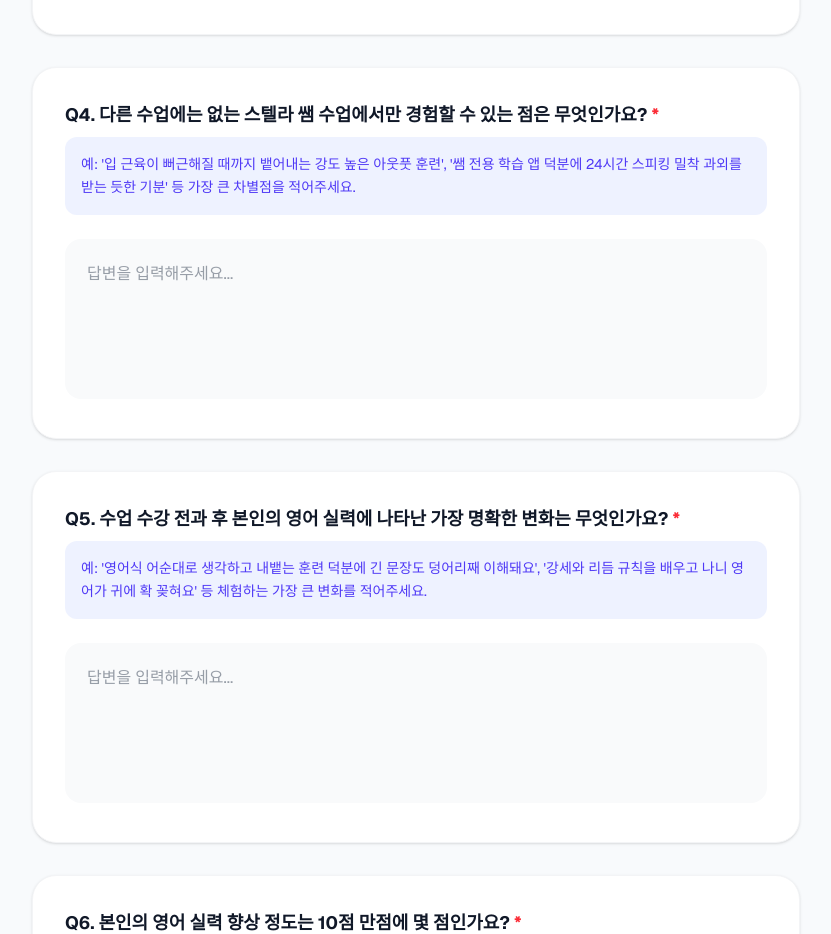
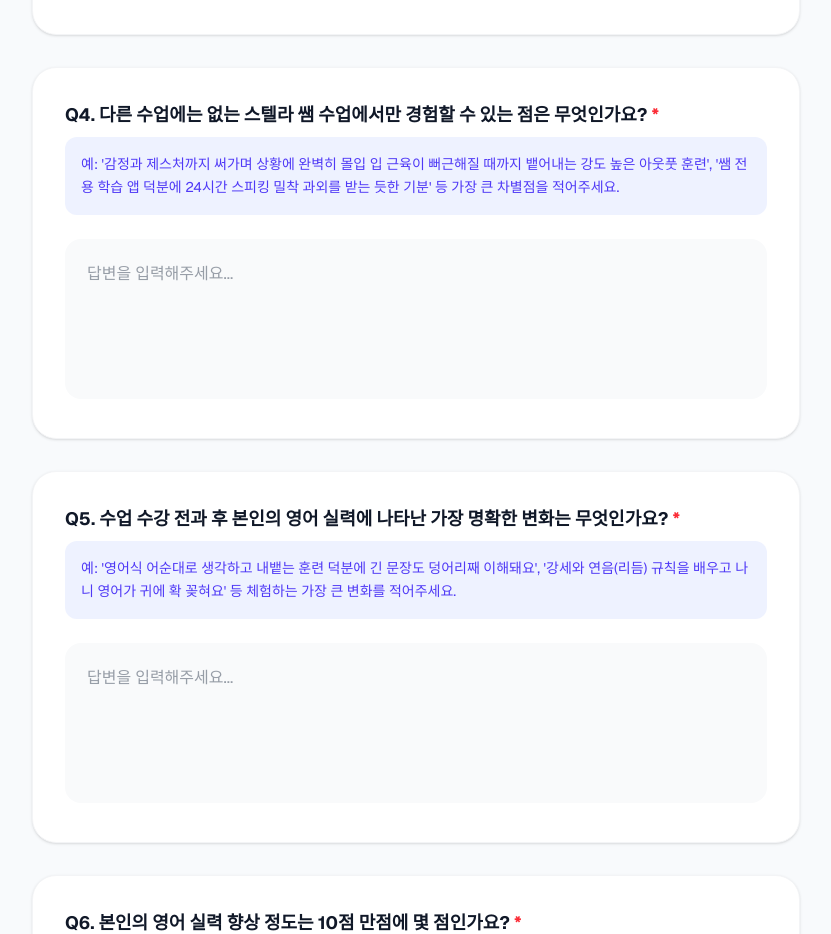
Before and after one commit to HumanClassic/stella-voc-form, a Next.js app: page / in a window 1280 px wide. Shown: the part 2260-3194 px from the top of the page, without its empty margins (224-1055 px from the left). Built offline with nearby package versions, Linux system fonts and the light colour scheme.

Commit message:
feat: 설문 예시 문구 수정

```diff
--- a/src/constants/survey.ts
+++ b/src/constants/survey.ts
@@ -95,14 +95,14 @@ export const QUESTIONS: readonly Question[] = [
     id: "stellaUniquePoint",
     question: "Q4. 다른 수업에는 없는 스텔라 쌤 수업에서만 경험할 수 있는 점은 무엇인가요?",
     type: "textarea",
-    description: "예: '입 근육이 뻐근해질 때까지 뱉어내는 강도 높은 아웃풋 훈련', '쌤 전용 학습 앱 덕분에 24시간 스피킹 밀착 과외를 받는 듯한 기분' 등 가장 큰 차별점을 적어주세요.",
+    description: "예: '감정과 제스처까지 써가며 상황에 완벽히 몰입 입 근육이 뻐근해질 때까지 뱉어내는 강도 높은 아웃풋 훈련', '쌤 전용 학습 앱 덕분에 24시간 스피킹 밀착 과외를 받는 듯한 기분' 등 가장 큰 차별점을 적어주세요.",
     required: true,
   },
   {
     id: "skillImprovementProof",
     question: "Q5. 수업 수강 전과 후 본인의 영어 실력에 나타난 가장 명확한 변화는 무엇인가요?",
     type: "textarea",
-    description: "예: '영어식 어순대로 생각하고 내뱉는 훈련 덕분에 긴 문장도 덩어리째 이해돼요', '강세와 리듬 규칙을 배우고 나니 영어가 귀에 확 꽂혀요' 등 체험하는 가장 큰 변화를 적어주세요.",
+    description: "예: '영어식 어순대로 생각하고 내뱉는 훈련 덕분에 긴 문장도 덩어리째 이해돼요', '강세와 연음(리듬) 규칙을 배우고 나니 영어가 귀에 확 꽂혀요' 등 체험하는 가장 큰 변화를 적어주세요.",
     required: true,
   },
   {
```
